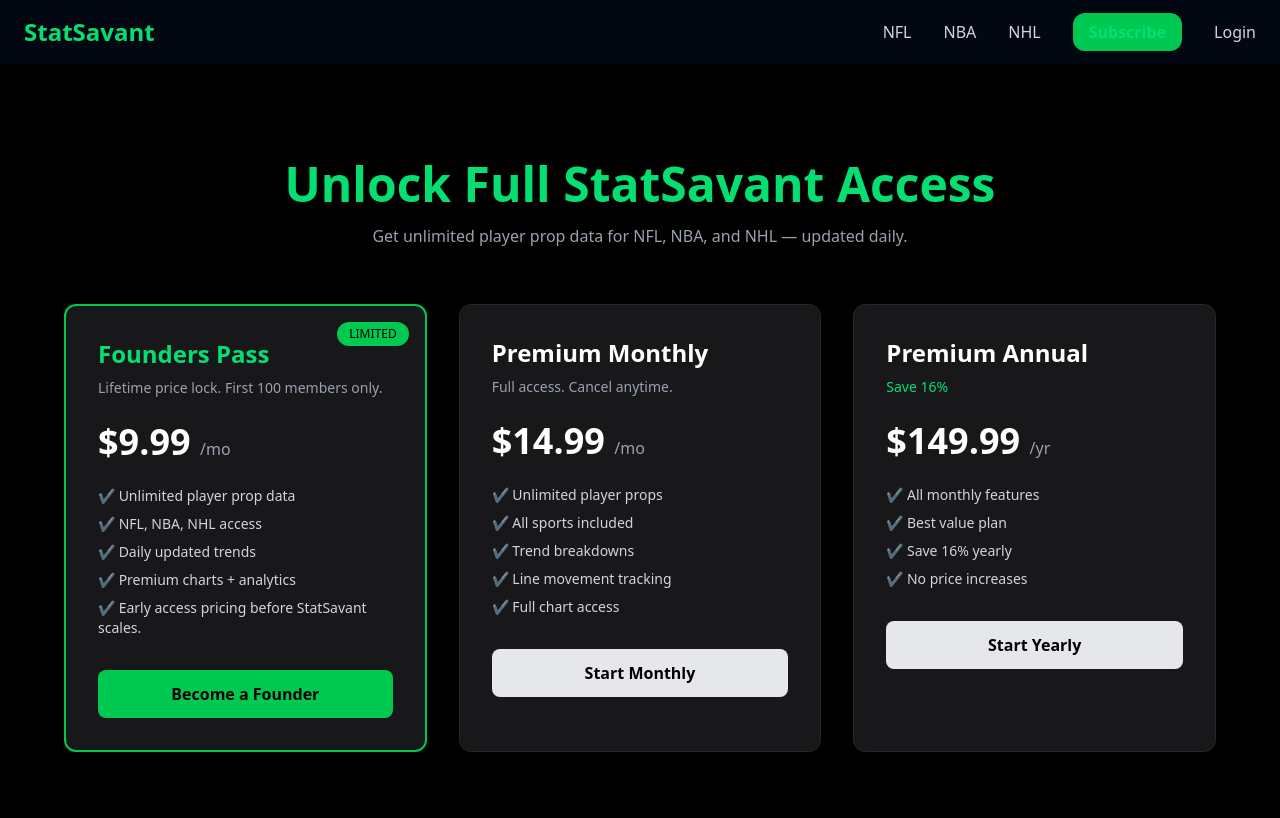
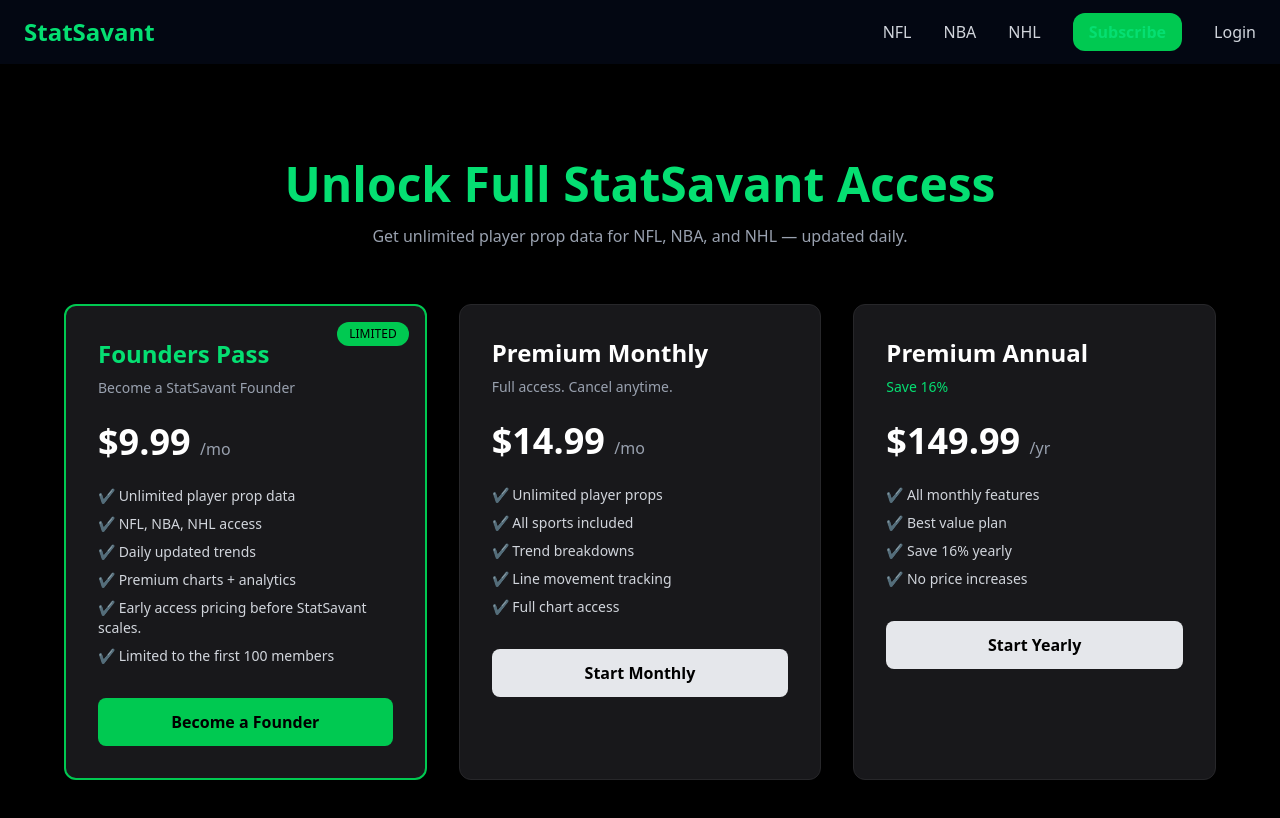
Before and after one commit to StatSavant1/statsavant, a Next.js app: page /subscribe in a window 1280 px wide. Shown: the top 818 px of the page. Built offline with nearby package versions, Linux system fonts and the light colour scheme; no server answers.

Commit message:
Update subscribe page messaging

```diff
--- a/app/subscribe/page.tsx
+++ b/app/subscribe/page.tsx
@@ -60,7 +60,7 @@
               Founders Pass
             </h2>
             <p className="text-sm text-gray-400 mb-6">
-              Lifetime price lock. First 100 members only.
+              Become a StatSavant Founder
             </p>
 
             <div className="text-4xl font-bold mb-6">
@@ -73,6 +73,7 @@
               <li>✔ Daily updated trends</li>
               <li>✔ Premium charts + analytics</li>
               <li>✔ Early access pricing before StatSavant scales.</li>
+              <li>✔ Limited to the first 100 members</li>
             </ul>
 
             <button
```
